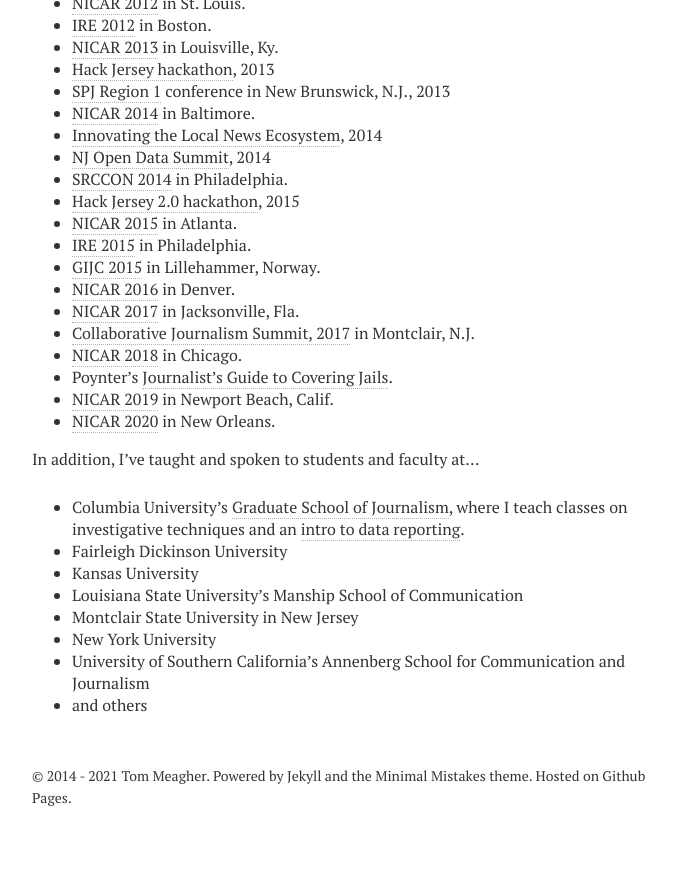
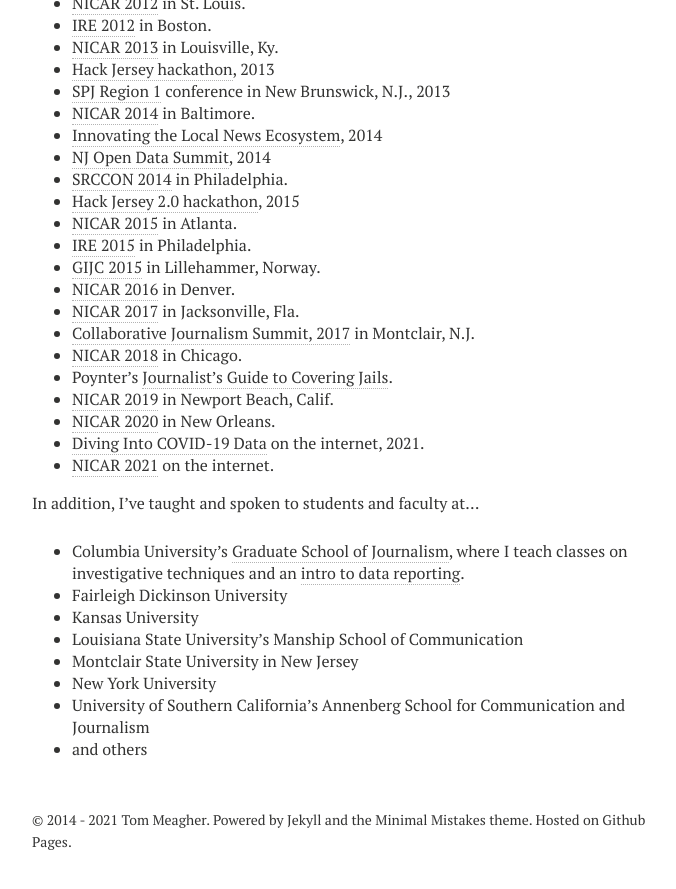
Before and after one commit to tommeagher/tommeagher.github.io, a Jekyll site: the page built from classes.md, in a window 1280 px wide and 900 px high, scrolled down 1010 px. Shown: the top 889 px of the window, without its empty margins (288-964 px from the left). Built offline with Jekyll 4.4.1, drawn with Linux system fonts in a browser that asks for light colours; nearby versions of some CDN libraries; before the commit the page ends 1866 px from its top, so only the background shows below that.

Commit message:
add nicar 21 to classes

```diff
--- a/classes.md
+++ b/classes.md
@@ -7,7 +7,7 @@
 Date: 2013-11-05 08:32
 Author: Tom
 Slug: classes
-Modified: 2018-04-11
+Modified: 2021-03-06
 image:
   feature: chalk.png
   credit: Five Sixteenths
@@ -55,6 +55,8 @@
 * Poynter's [Journalist's Guide to Covering Jails](http://bit.ly/poynter-jails-data).
 * [NICAR 2019](https://ire.org/conferences/nicar-2019/) in Newport Beach, Calif.
 * [NICAR 2020](https://www.ire.org/training/conferences/nicar-2020/) in New Orleans.
+* [Diving Into COVID-19 Data](https://www.youtube.com/watch?v=CR-MO6eEUJw) on the internet, 2021.
+* [NICAR 2021](https://www.ire.org/training/conferences/nicar-2021/) on the internet.
 
 
 In addition, I've taught and spoken to students and faculty at...
```
Also changed, not shown: 2 other files.
